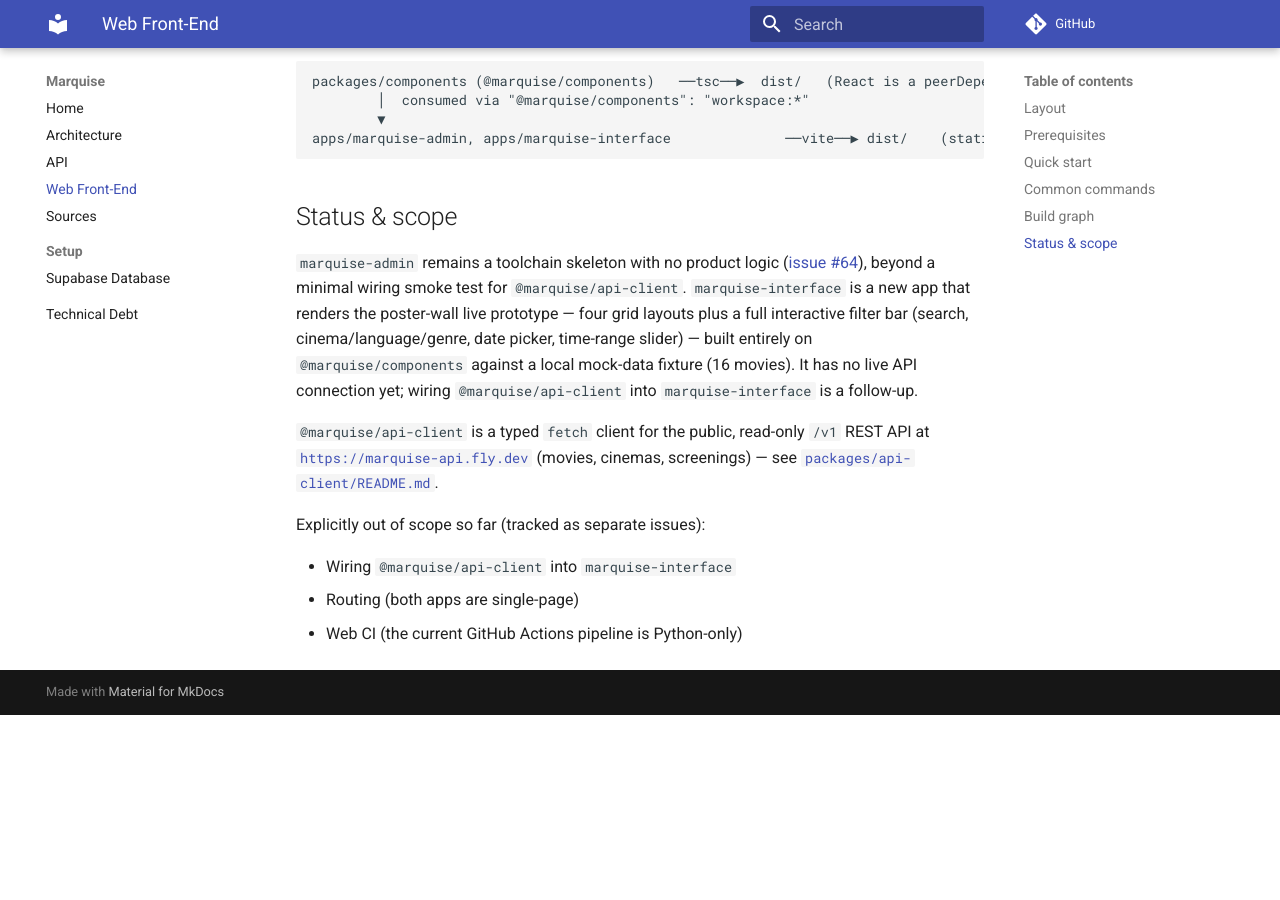
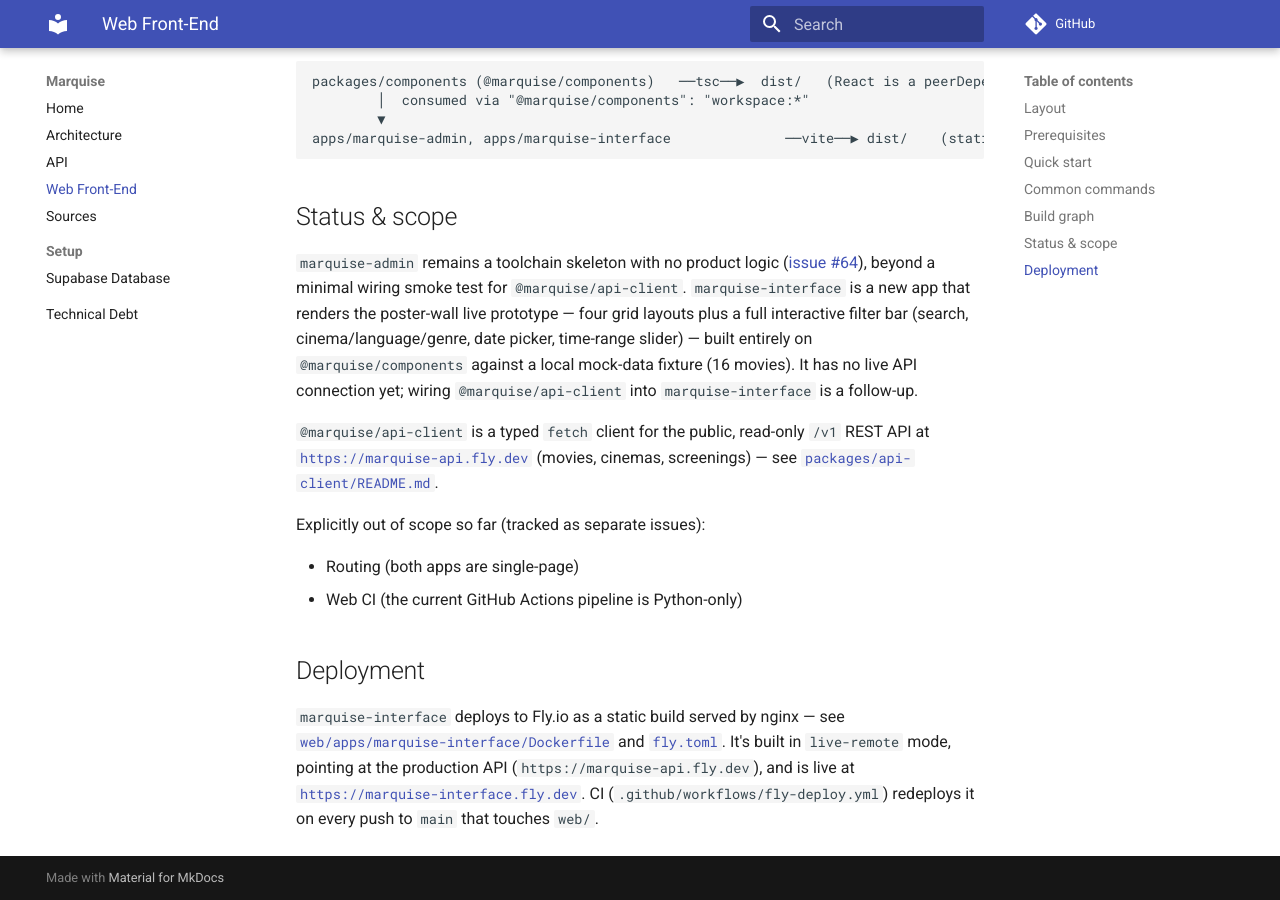
Before and after one commit to ArnaudJalbert/marquise, an MkDocs documentation site: the page built from docs/web.md, in a window 1280 px wide and 900 px high, scrolled down 2108 px. Built offline with MkDocs 1.6.1 and Material for MkDocs 9.7.7, drawn with Linux system fonts in a browser that asks for light colours; comment, search, counter and statistics services are not loaded; before the commit the page ends 2823 px from its top, so only the background shows below that.

Commit message:
feat(deployment): scope fly.toml to marquise-api, deploy marquise-interface
Move fly.toml into apps/marquise-api/ now that it's not the only
deployable app, and set up a first Fly.io deployment for
marquise-interface (Vite build served via nginx). CI now runs
path-filtered deploy-api / deploy-interface jobs so each app only
redeploys when its own files change.

Claude-Session: https://claude.ai/code/session_01UKbyxqq4aHvoipQggoCBUE

```diff
--- a/docs/web.md
+++ b/docs/web.md
@@ -79,6 +79,10 @@ apps/marquise-admin, apps/marquise-interface              ──vite──▶ di
 
 Explicitly out of scope so far (tracked as separate issues):
 
-- Wiring `@marquise/api-client` into `marquise-interface`
 - Routing (both apps are single-page)
 - Web CI (the current GitHub Actions pipeline is Python-only)
+
+## Deployment
+
+`marquise-interface` deploys to Fly.io as a static build served by nginx —
+see [`web/apps/marquise-interface/Dockerfile`](https://github.com/ArnaudJalbert/marquise/blob/main/web/apps/marquise-interface/Dockerfile) and [`fly.toml`](https://github.com/ArnaudJalbert/marquise/blob/main/web/apps/marquise-interface/fly.toml). It's built in `live-remote` mode, pointing at the production API (`https://marquise-api.fly.dev`), and is live at [`https://marquise-interface.fly.dev`](https://marquise-interface.fly.dev). CI (`.github/workflows/fly-deploy.yml`) redeploys it on every push to `main` that touches `web/`.
```
Also changed, not shown: CHANGELOG.md (+11 -0 lines), 8 other files.
